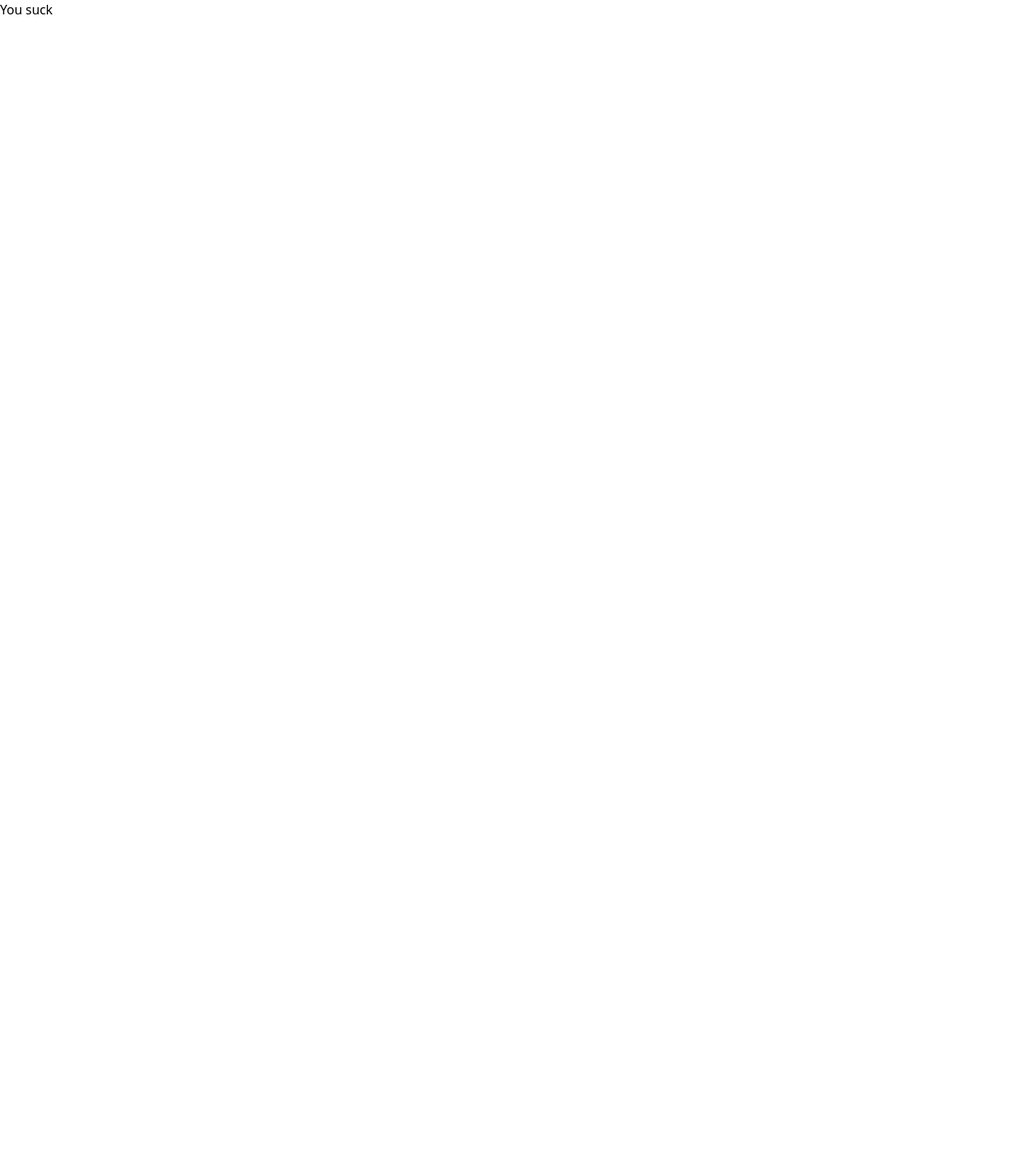
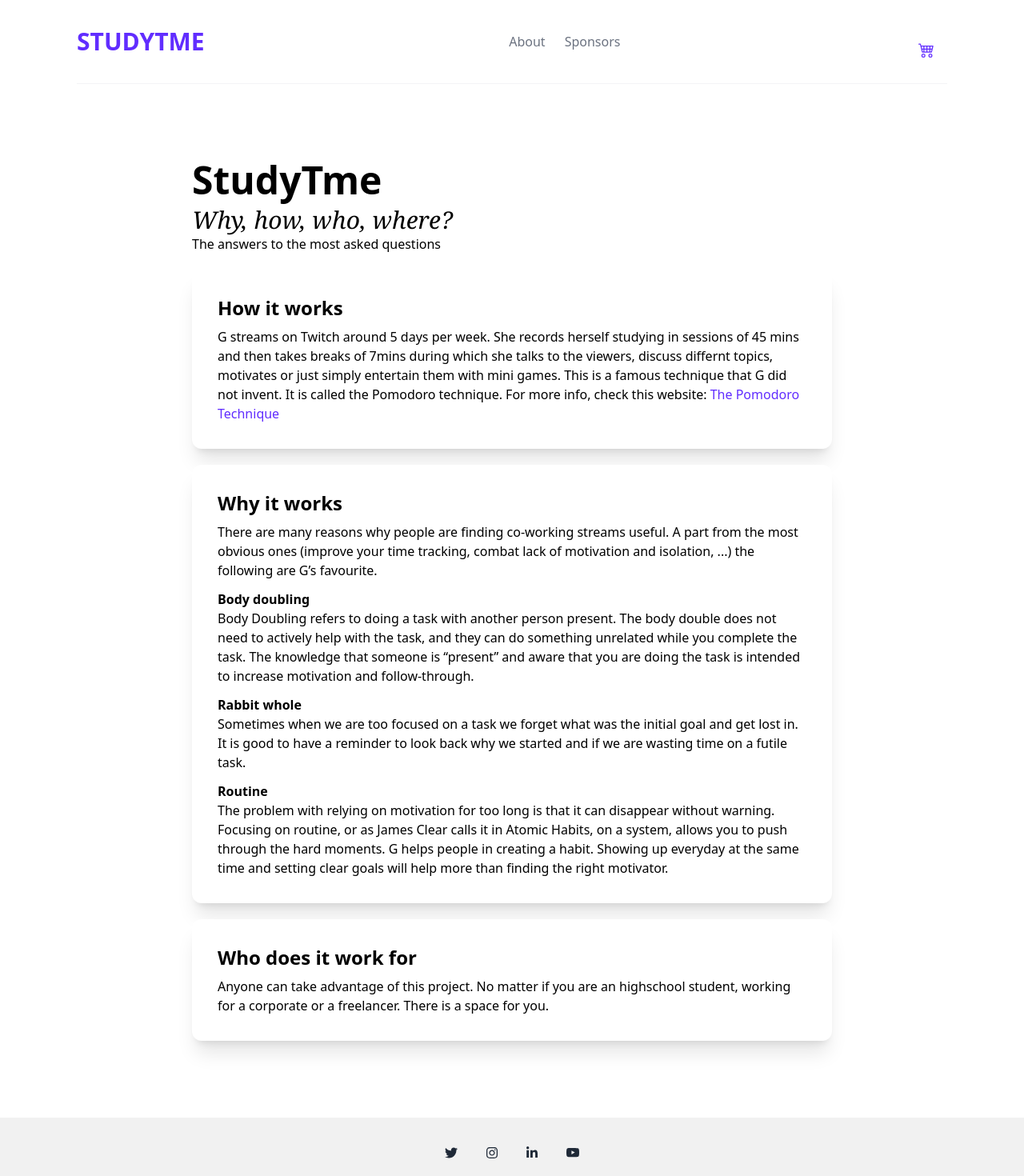
Before and after one commit to studytme/studytme-website, a Next.js app: page /about in a window 1280 px wide. Shown: the top 1470 px of the page at 80% size. Before the commit the page ends 800 px from the top, so only its background shows below. Built offline with nearby package versions, Linux system fonts and the light colour scheme.

Commit message:
about page and sponsors first draft

```diff
--- /dev/null
+++ b/src/components/card.tsx
@@ -0,0 +1,30 @@
+import Link from "next/link";
+import React from "react";
+
+const Card = (title, value, logo, sub) => (
+  <div className="flex">
+    <div className="flex flex-col justify-between p-8 transition-shadow bg-white shadow-xl rounded-xl group hover:shadow-lg">
+      <div className="grid justify-between grid-cols-2 pt-2 mt-4 border-b-2 border-indigo-100">
+        <p className="text-sm font-medium tracking-widest text-gray-500 uppercase">title</p>
+        <svg
+          xmlns="http://www.w3.org/2000/svg"
+          width="16"
+          height="16"
+          fill="currentColor"
+          className=" bi bi-people-fill justify-self-end"
+          viewBox="0 0 16 16"
+        >
+          <path d="M7 14s-1 0-1-1 1-4 5-4 5 3 5 4-1 1-1 1H7zm4-6a3 3 0 1 0 0-6 3 3 0 0 0 0 6z" />
+          <path
+            fillRule="evenodd"
+            d="M5.216 14A2.238 2.238 0 0 1 5 13c0-1.355.68-2.75 1.936-3.72A6.325 6.325 0 0 0 5 9c-4 0-5 3-5 4s1 1 1 1h4.216z"
+          />
+          <path d="M4.5 8a2.5 2.5 0 1 0 0-5 2.5 2.5 0 0 0 0 5z" />
+        </svg>
+      </div>
+      <h5 className="text-5xl font-bold text-[#612DFF]">77k+</h5>
+    </div>
+  </div>
+);
+
+export default Card;
--- a/src/components/footer.tsx
+++ b/src/components/footer.tsx
@@ -4,7 +4,7 @@ const Footer = () => (
   <div className="footer">
     <footer className="mt-auto text-center text-white bg-[#f1f1f1] sticky top-[100vh]">
       <div className="flex justify-center pt-9 pb-9">
-        <a href="https://twitter.com/StudyTme" className="text-gray-800 mr-9">
+        <a href="https://twitter.com/StudyTme" className="text-gray-800 mr-9 hover:text-indigo-500">
           <svg
             aria-hidden="true"
             focusable="false"
@@ -22,7 +22,10 @@ const Footer = () => (
           </svg>
         </a>
 
-        <a href="https://www.instagram.com/itsstudytme/" className="text-gray-800 mr-9">
+        <a
+          href="https://www.instagram.com/itsstudytme/"
+          className="text-gray-800 mr-9 hover:text-indigo-500"
+        >
           <svg
             aria-hidden="true"
             focusable="false"
@@ -39,7 +42,10 @@ const Footer = () => (
             ></path>
           </svg>
         </a>
-        <a href="https://www.linkedin.com/in/mazzagiulia0/" className="text-gray-800 mr-9">
+        <a
+          href="https://www.linkedin.com/in/mazzagiulia0/"
+          className="text-gray-800 mr-9 hover:text-indigo-500"
+        >
           <svg
             aria-hidden="true"
             focusable="false"
@@ -58,14 +64,14 @@ const Footer = () => (
         </a>
         <a
           href="https://www.youtube.com/channel/UCuxc7Lc6Ar076_4MLLHIz6g"
-          className="text-gray-800"
+          className="text-gray-800 hover:text-indigo-500"
         >
           <svg
             xmlns="http://www.w3.org/2000/svg"
             width="16"
             height="16"
             fill="currentColor"
-            className="bi bi-youtube "
+            className="bi bi-youtub"
             viewBox="0 0 16 16"
           >
             <path d="M8.051 1.999h.089c.822.003 4.987.033 6.11.335a2.01 2.01 0 0 1 1.415 1.42c.101.38.172.883.22 1.402l.01.104.022.26.008.104c.065.914.073 1.77.074 1.957v.075c-.001.194-.01 1.108-.082 2.06l-.008.105-.009.104c-.05.572-.124 1.14-.235 1.558a2.007 2.007 0 0 1-1.415 1.42c-1.16.312-5.569.334-6.18.335h-.142c-.309 0-1.587-.006-2.927-.052l-.17-.006-.087-.004-.171-.007-.171-.007c-1.11-.049-2.167-.128-2.654-.26a2.007 2.007 0 0 1-1.415-1.419c-.111-.417-.185-.986-.235-1.558L.09 9.82l-.008-.104A31.4 31.4 0 0 1 0 7.68v-.123c.002-.215.01-.958.064-1.778l.007-.103.003-.052.008-.104.022-.26.01-.104c.048-.519.119-1.023.22-1.402a2.007 2.007 0 0 1 1.415-1.42c.487-.13 1.544-.21 2.654-.26l.17-.007.172-.006.086-.003.171-.007A99.788 99.788 0 0 1 7.858 2h.193zM6.4 5.209v4.818l4.157-2.408L6.4 5.209z" />
@@ -75,7 +81,7 @@ const Footer = () => (
 
       <div className="p-4 text-center text-gray-700 bg-[rgba(0, 0, 0, 0.2)]">
         For business inquiries contact:
-        <a className="text-indigo-5 00" href="mailto:info@studytme.com">
+        <a className="italic text-indigo-500 hover:font-normal" href="mailto:info@studytme.com">
           {" "}
           info@studytme.com
         </a>
--- a/src/pages/about.tsx
+++ b/src/pages/about.tsx
@@ -1,8 +1,76 @@
+import Footer from "../components/footer";
+import Header from "../components/header";
+import Image from "next/image";
+import Link from "next/link";
+
 export default function About() {
   return (
     <div>
-      <h1>You suck</h1>
-      <div></div>
+      <Header />
+      <div className="mx-5 my-24 lg:mx-60">
+        <h1 className="text-4xl font-bold lg:text-5xl lg:mb-2 md:text-4xl">StudyTme</h1>
+        <h2 className="font-serif text-2xl italic lg:text-3xl">Why, how, who, where?</h2>
+        <h3>The answers to the most asked questions</h3>
+
+        <div className="my-5">
+          <div className="justify-between p-8 transition-shadow bg-white shadow-xl rounded-xl group ">
+            <h1 className="text-xl font-bold lg:text-2xl lg:mb-2 md:text-xl">How it works</h1>
+            <p>
+              G streams on Twitch around 5 days per week. She records herself studying in sessions
+              of 45 mins and then takes breaks of 7mins during which she talks to the viewers,
+              discuss differnt topics, motivates or just simply entertain them with mini games. This
+              is a famous technique that G did not invent. It is called the Pomodoro technique. For
+              more info, check this website:
+              <a
+                href="https://todoist.com/productivity-methods/pomodoro-technique"
+                className="text-[#612DFF] hover:italic"
+              >
+                {" "}
+                The Pomodoro Technique
+              </a>
+            </p>
+          </div>
+        </div>
+        <div className="">
+          <div className="justify-between p-8 transition-shadow bg-white shadow-xl rounded-xl group ">
+            <h1 className="text-xl font-bold lg:text-2xl lg:mb-2 md:text-xl">Why it works</h1>
+            <p>
+              There are many reasons why people are finding co-working streams useful. A part from
+              the most obvious ones (improve your time tracking, combat lack of motivation and
+              isolation, ...) the following are G’s favourite.{" "}
+            </p>
+            <p>
+              <p className="mt-3 font-bold">Body doubling</p>
+              Body Doubling refers to doing a task with another person present. The body double does
+              not need to actively help with the task, and they can do something unrelated while you
+              complete the task. The knowledge that someone is “present” and aware that you are
+              doing the task is intended to increase motivation and follow-through.
+              <p className="mt-3 font-bold ">Rabbit whole</p>
+              Sometimes when we are too focused on a task we forget what was the initial goal and
+              get lost in. It is good to have a reminder to look back why we started and if we are
+              wasting time on a futile task.
+              <p className="mt-3 font-bold">Routine</p>
+              The problem with relying on motivation for too long is that it can disappear without
+              warning. Focusing on routine, or as James Clear calls it in Atomic Habits, on a
+              system, allows you to push through the hard moments. G helps people in creating a
+              habit. Showing up everyday at the same time and setting clear goals will help more
+              than finding the right motivator.
+            </p>
+          </div>
+        </div>
+        <div className="my-5">
+          <div className="justify-between p-8 transition-shadow bg-white shadow-xl rounded-xl group ">
+            <h1 className="text-xl font-bold lg:text-2xl lg:mb-2 md:text-xl">
+              Who does it work for
+            </h1>
+            <p>
+              Anyone can take advantage of this project. No matter if you are an highschool student,
+              working for a corporate or a freelancer. There is a space for you.
+            </p>
+          </div>
+        </div>
+      </div>
+      <Footer />
     </div>
   );
 }
--- a/src/pages/index.tsx
+++ b/src/pages/index.tsx
@@ -43,7 +43,7 @@ const Home: NextPage = () => {
           </div>
         </div>
 
-        <div className="md:pb-20 lg:pb-40 md:pt-20 md:px-12 ">
+        <div className="md:pb-20 lg:pb-30 md:pt-20 md:px-12 ">
           <div className="py-5">
             <h1 className="font-serif text-2xl italic md:text-3xl">About Us</h1>
           </div>
@@ -135,9 +135,28 @@ const Home: NextPage = () => {
               </div>
             </div>
           </div>
+          <a
+            href="./about"
+            className="flex justify-center gap-5 py-12 place-items-center text-[#612DFF] "
+          >
+            <h5 className="hover:font-bold ">Learn more</h5>
+            <svg
+              xmlns="http://www.w3.org/2000/svg"
+              width="16"
+              height="16"
+              fill="currentColor"
+              className="stroke-1 bi bi-arrow-right hover:stroke-2"
+              viewBox="0 0 16 16"
+            >
+              <path
+                fillRule="evenodd"
+                d="M1 8a.5.5 0 0 1 .5-.5h11.793l-3.147-3.146a.5.5 0 0 1 .708-.708l4 4a.5.5 0 0 1 0 .708l-4 4a.5.5 0 0 1-.708-.708L13.293 8.5H1.5A.5.5 0 0 1 1 8z"
+              />
+            </svg>
+          </a>
         </div>
 
-        <div className="my-10">
+        <div className="my-5">
           <div className="my-5 text-center">
             <h1 className="text-lg font-semibold text-black md:text-2xl">Get the latest drip</h1>
             <p className="text-sm italic font-medium text-black ">Personally ideated by G</p>
```
Also changed, not shown: src/pages/sponsors.tsx (+68 -29 lines).
